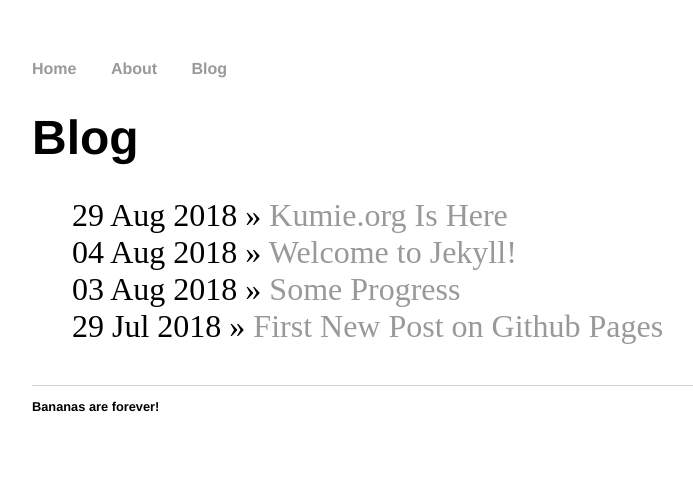
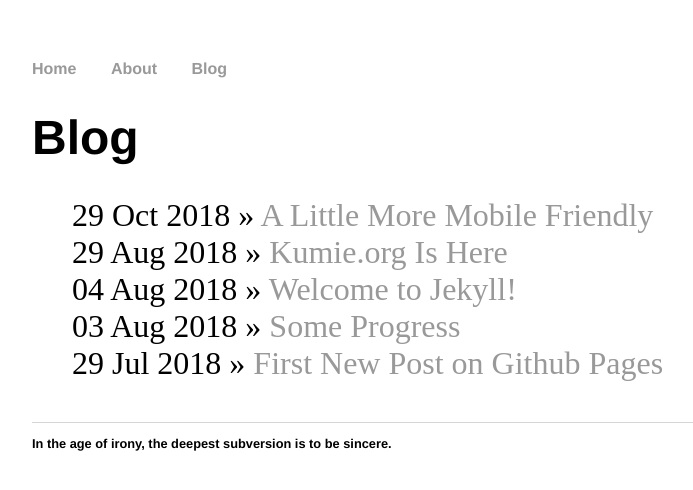
Before and after one commit to scottsimuk22/scottsimuk22.github.io, a Jekyll site: the page built from blog/index.html, in a window 1280 px wide. Shown: the top 490 px of the page, without its empty margins (224-917 px from the left). Built offline with Jekyll 4.4.1, drawn with Linux system fonts in a browser that asks for light colours.

```diff
--- a/_layouts/default.html
+++ b/_layouts/default.html
@@ -23,7 +23,7 @@
 			</div><!-- /.container -->
 			<footer>
 	    		<ul>
-	        		Bananas are forever!
+	        		In the age of irony, the deepest subversion is to be sincere.
 				</ul>
 			</footer>
 		</body>
```
Also changed, not shown: _posts/2018-10-29-mobile.md (added, +11 -0 lines).
